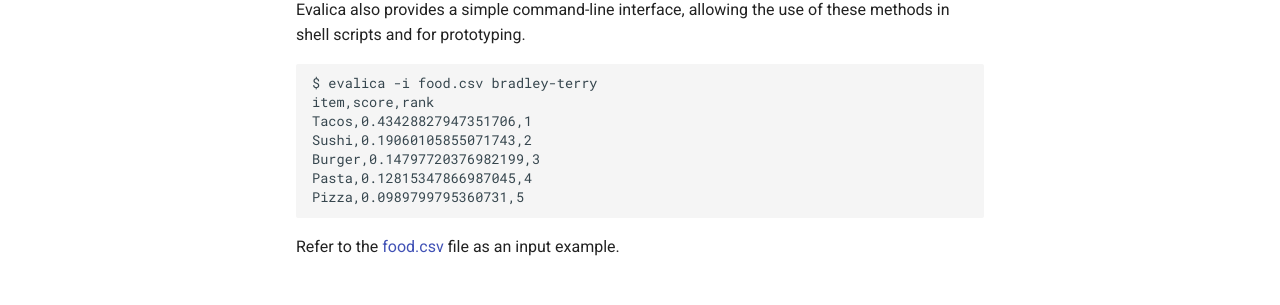
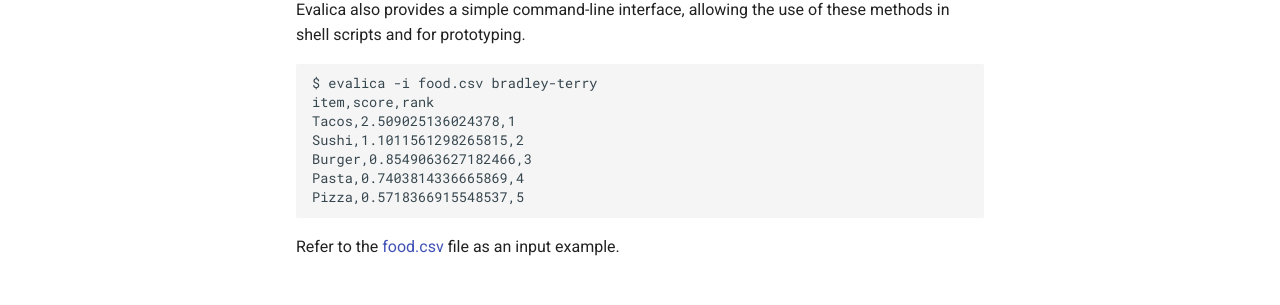
Before and after one commit to dustalov/evalica, an MkDocs documentation site: the page built from docs/index.md, in a window 1280 px wide and 900 px high, scrolled down 1345 px. Shown: the part 409-714 px from the top of the window. Built offline with MkDocs 1.6.1 and Material for MkDocs 9.7.7, drawn with Linux system fonts in a browser that asks for light colours; comment, search, counter and statistics services are not loaded.

Commit message:
Update index.md

````diff
--- a/docs/index.md
+++ b/docs/index.md
@@ -52,14 +52,14 @@
 
 Evalica also provides a simple command-line interface, allowing the use of these methods in shell scripts and for prototyping.
 
-```
+```console
 $ evalica -i food.csv bradley-terry
 item,score,rank
-Tacos,0.43428827947351706,1
-Sushi,0.19060105855071743,2
-Burger,0.14797720376982199,3
-Pasta,0.12815347866987045,4
-Pizza,0.0989799795360731,5
+Tacos,2.509025136024378,1
+Sushi,1.1011561298265815,2
+Burger,0.8549063627182466,3
+Pasta,0.7403814336665869,4
+Pizza,0.5718366915548537,5
 ```
 
 Refer to the [food.csv](https://github.com/dustalov/evalica/blob/master/food.csv) file as an input example.
````
